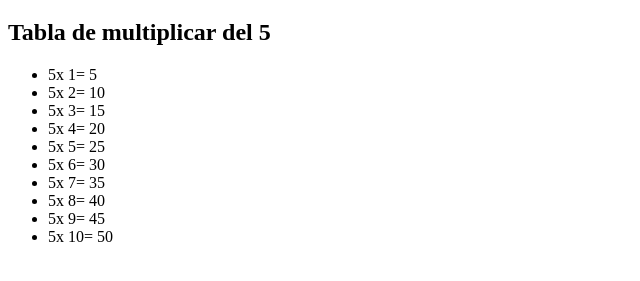
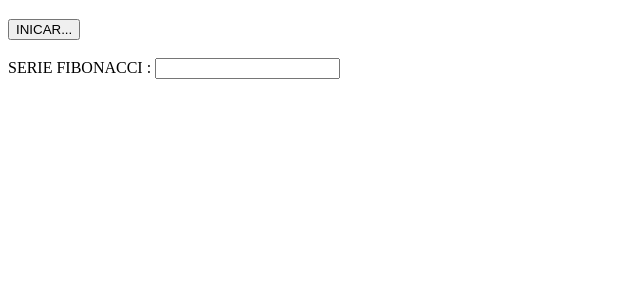
Before and after one commit to LuisSanchez1019/Taller_04, a plain HTML site: page index.html in a window 1280 px wide. Shown: the part 61-342 px from the top of the page, without its empty margins (0-640 px from the left). Drawn offline with Linux system fonts and the light colour scheme.

Commit message:
Ejercicio 2

```diff
--- a/index.html
+++ b/index.html
@@ -1,31 +1,44 @@
 <!DOCTYPE html>
 <html lang="en">
+
 <head>
     <meta charset="UTF-8">
     <meta http-equiv="X-UA-Compatible" content="IE=edge">
     <meta name="viewport" content="width=device-width, initial-scale=1.0">
     <title>Document</title>
 </head>
+
 <body>
     <h1>Ejercicio 1 Guia 4 Luis Sanchez</h1>
-    <script>
-function escribirTablaMultiplicar(j) {
 
-    document.write("<h2>Tabla de multiplicar del " + j + "</h2>");
+    <html>
 
-    document.write("<ul>");
+    <head>
+        <script language="JavaScript" type="text/javascript">
+            function fibonacci() {
+                var a = "0";
+                var b = "1";
+                var c = "0";
+                var serie = "0";
+                for (var cont = 1; cont < 11; cont++) {
+                    a = b;
+                    b = c;
+                    c = parseInt(a) + parseInt(b);
+                    serie = serie + " " + c;
+                }
+                document.getElementById('fibo').value = serie;
+            }
+        </script>
+    </head>
 
+    <body>
+        <form method="get" name="ejercicio6">
+            <input type="button" value="INICAR..." onClick="fibonacci()"> <br> <br>
+            SERIE FIBONACCI : <input name="fibo" id="fibo" type="text"> <br>
+        </form>
+    </body>
 
-    for (i = 1; i <= 10; i++) {
-        document.write("<li>");
-        document.write(j + "x " + i + "= " + j * i);
-        document.write("</li>");
-    }
+    </html>
+</body>
 
-    document.write("</ul>");
-}
-
-escribirTablaMultiplicar(5);
-</script>
-</body>
 </html>
```
